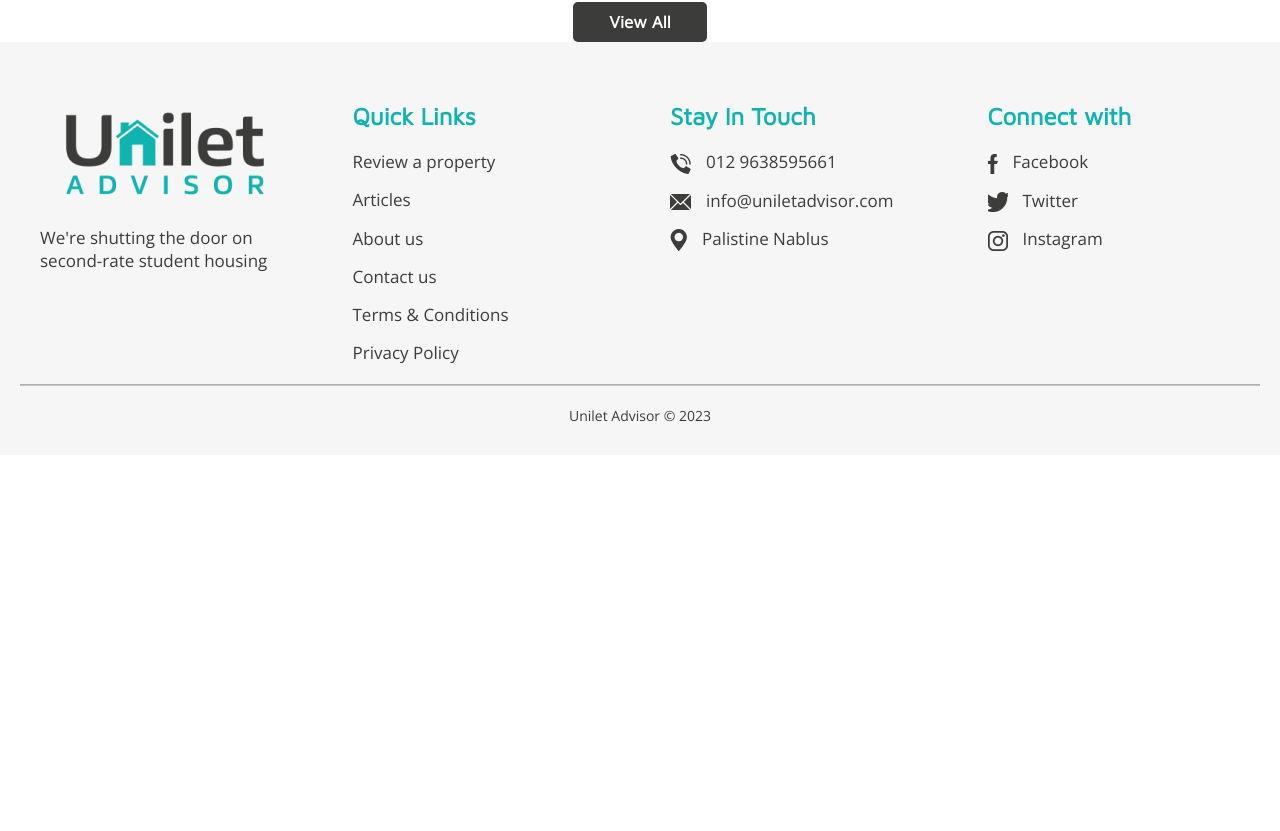
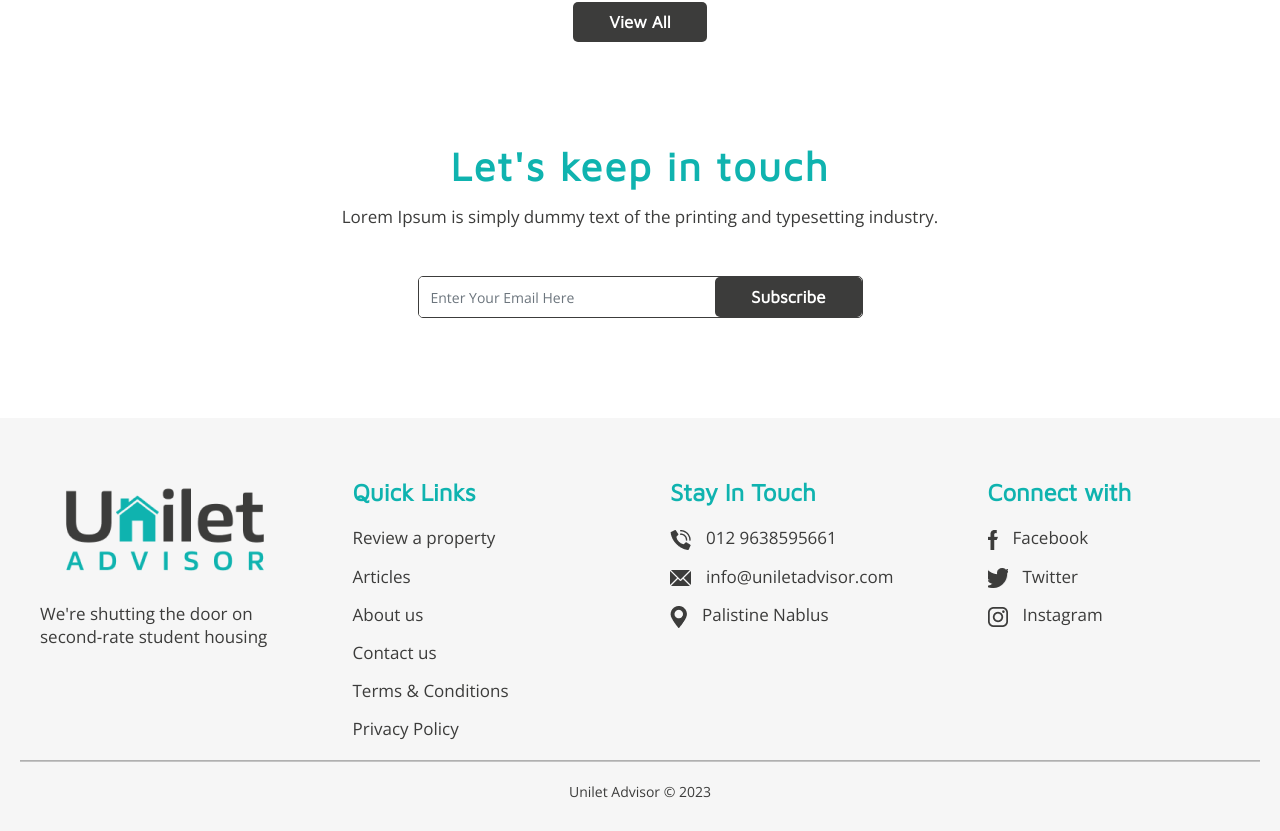
Before and after one commit to Momen-Odeh/Unilet-Advisor-final-project-GSG, a React (Create React App) app: page / in a window 1280 px wide. Shown: the part 3663-4494 px from the top of the page. Before the commit the page ends 4118 px from the top, so only its background shows below. Built offline with nearby package versions, Linux system fonts and the light colour scheme.

Commit message:
KeepTouch section done and home page UI done

```diff
--- /dev/null
+++ b/src/Components/KeepTouch/index.js
@@ -0,0 +1,39 @@
+import React from 'react'
+import Row from 'react-bootstrap/Row';
+import Col from 'react-bootstrap/Col';
+import Container from 'react-bootstrap/Container';
+import PrimaryTitle from '../PrimaryTitle';
+import SecondaryText from '../SecondaryText';
+import SearchInput from '../SearchInput';
+import {createUseStyles} from 'react-jss'
+
+const useStyles = createUseStyles({
+    Container:{
+        marginTop:"100px",
+        marginBottom:"100px"
+    }
+});
+const KeepTouch = () => {
+    const classes = useStyles();
+  return (
+    <Container className={classes.Container}>
+        <Row className='mb-3'>
+            <Col className='text-center'>
+                <PrimaryTitle text="Let's keep in touch" sizeText={40} lineHeight={47} space={1}/>
+            </Col>
+        </Row>
+        <Row className='mb-5'>
+            <Col className='text-center'>
+                <SecondaryText text="Lorem Ipsum is simply dummy text of the printing and typesetting industry. "/>
+            </Col>
+        </Row>
+        <Row className='justify-content-center mb-5'>
+            <Col className='text-center' lg={5} md={7}>
+                <SearchInput placeHolder="Enter Your Email Here" btnText="Subscribe" />
+            </Col>
+        </Row>
+    </Container>
+  )
+}
+
+export default KeepTouch
--- a/src/Components/RateContainer/index.js
+++ b/src/Components/RateContainer/index.js
@@ -45,8 +45,7 @@ const RateContainer = ({value,numRated,clickOperation}) => {
           <img src={go} alt="go" onClick={clickOperation}/>
         </Col>
       </Row>
-
-      </Container>
+    </Container>
   )
 }
 
--- a/src/Components/SearchInput/index.js
+++ b/src/Components/SearchInput/index.js
@@ -20,17 +20,16 @@ const useStyles  = createUseStyles({
 
 })
 
-const SearchInput = () => {
+const SearchInput = ({placeHolder,btnText}) => {
     const classes = useStyles ();
   return (
     <InputGroup className={classes.InputGroup}>
 
         <Form.Control
-          placeholder="Start typing the address of the property"
+          placeholder={placeHolder}
           className={classes.Form}
-        //   onChange={(e)=>console.log(e.target.value)}
         />
-        <ButtonAction text="Search" dark bold/>
+        <ButtonAction text={btnText} dark bold/>
 
     </InputGroup>
   )
--- a/src/Pages/HomePage/index.js
+++ b/src/Pages/HomePage/index.js
@@ -3,6 +3,7 @@ import HeroSection from '../../Components/HeroSection'
 import ReviewReason from '../../Components/ReviewReason'
 import HowWork from '../../Components/HowWork'
 import RecentlyReviewed from '../../Components/RecentlyReviewed'
+import KeepTouch from '../../Components/KeepTouch'
 
 const HomePage = () => {
   return (
@@ -11,6 +12,7 @@ const HomePage = () => {
       <ReviewReason/>
       <HowWork/>
       <RecentlyReviewed/>
+      <KeepTouch/>
     </>
 
   )
```
